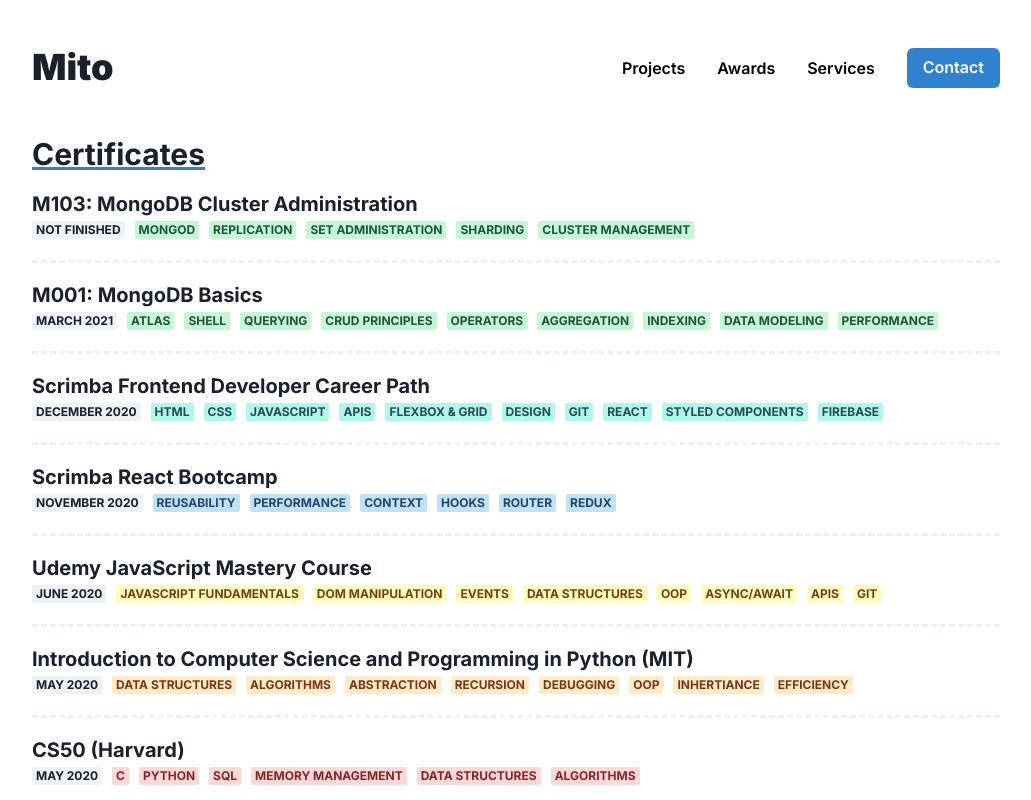
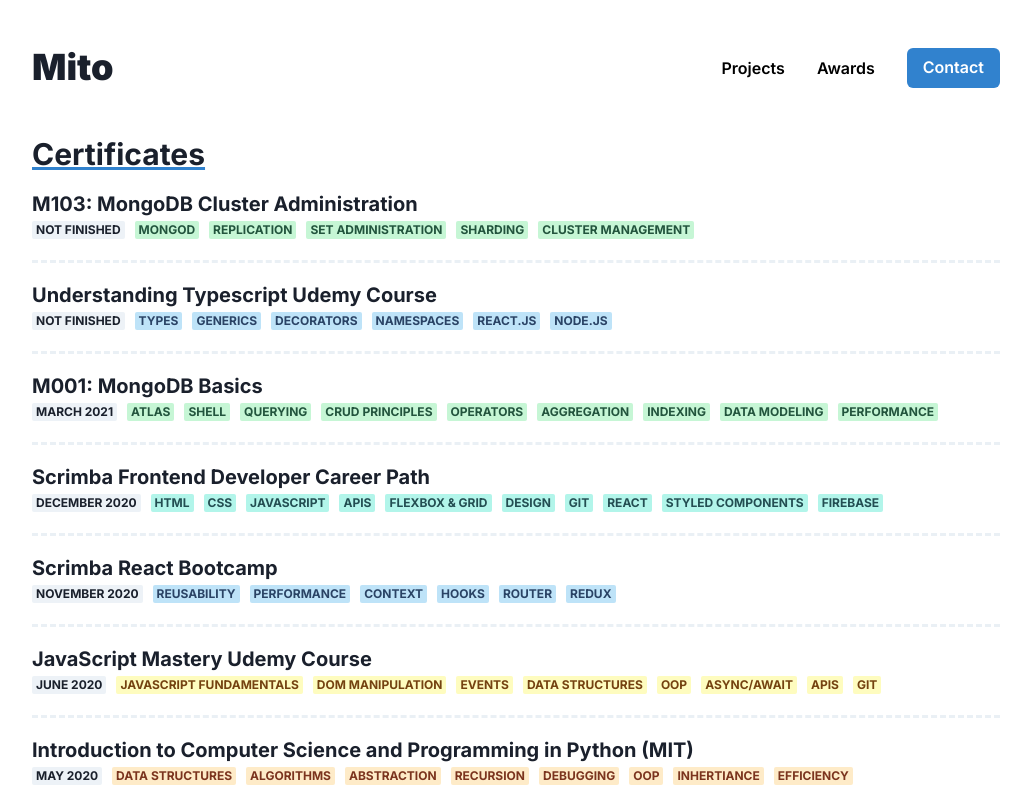
Before and after one commit to Mito9999/portfolio, a Next.js app: page /awards in a window 1280 px wide. Shown: the top 800 px of the page, without its empty margins (124-1155 px from the left). Built offline with nearby package versions, Linux system fonts and the light colour scheme.

Commit message:
Remove services page from navbar, add understanding typescript course

```diff
--- a/pages/_app.js
+++ b/pages/_app.js
@@ -65,7 +65,7 @@
                     Awards
                   </Button>
                 </Link>
-                <Link href="/services">
+                {/* <Link href="/services">
                   <Button
                     variant="link"
                     color="black"
@@ -74,7 +74,7 @@
                   >
                     Services
                   </Button>
-                </Link>
+                </Link> */}
                 <Link href="/contact">
                   <Button
                     colorScheme="blue"
--- a/pages/awards.js
+++ b/pages/awards.js
@@ -59,6 +59,19 @@
     ],
   },
   {
+    title: "Understanding Typescript Udemy Course",
+    date: "Not Finished",
+    contentColor: "blue",
+    content: [
+      "Types",
+      "Generics",
+      "Decorators",
+      "Namespaces",
+      "React.js",
+      "Node.js",
+    ],
+  },
+  {
     title: "M001: MongoDB Basics",
     date: "March 2021",
     contentColor: "green",
@@ -105,7 +118,7 @@
     ],
   },
   {
-    title: "Udemy JavaScript Mastery Course",
+    title: "JavaScript Mastery Udemy Course",
     date: "June 2020",
     contentColor: "yellow",
     // description:
```
